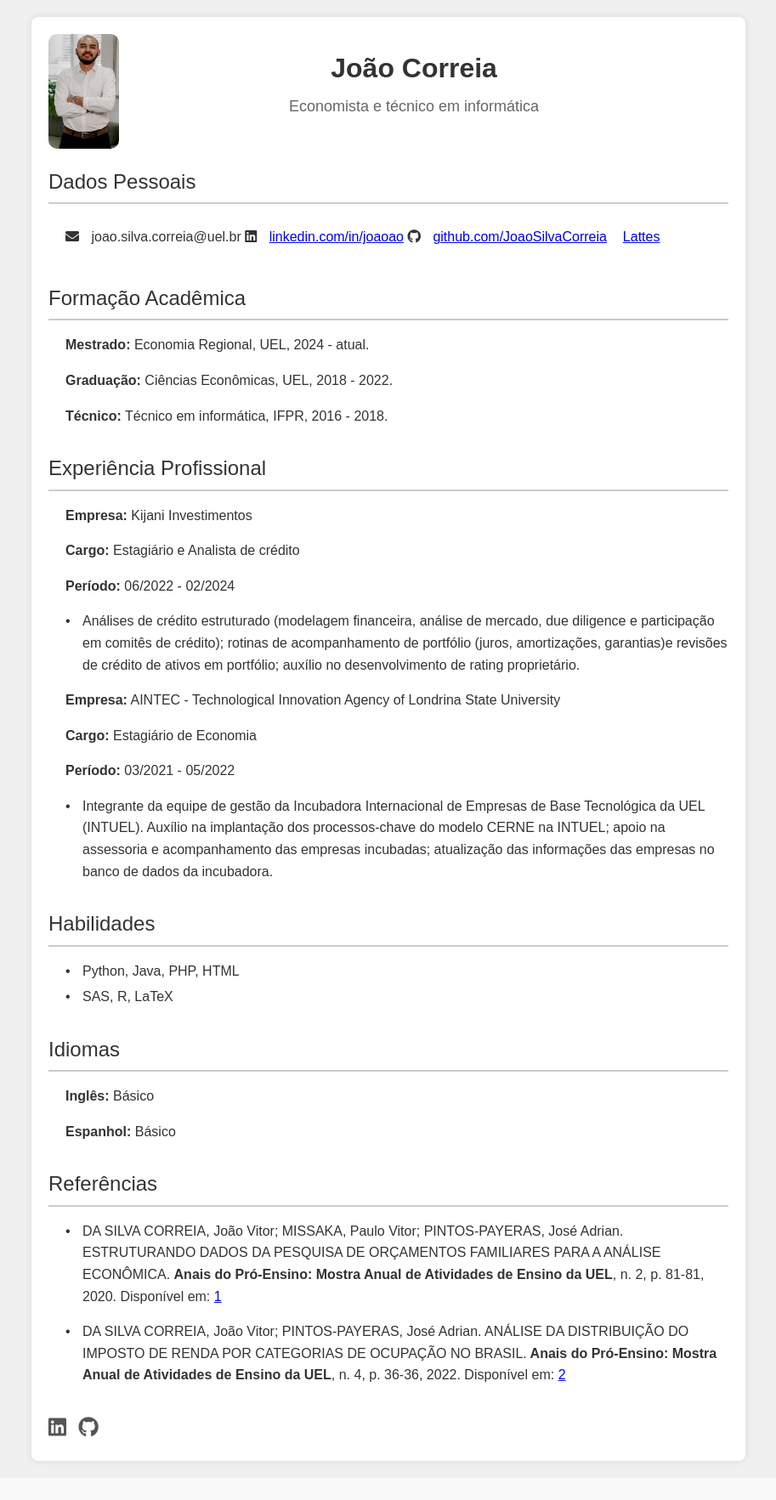
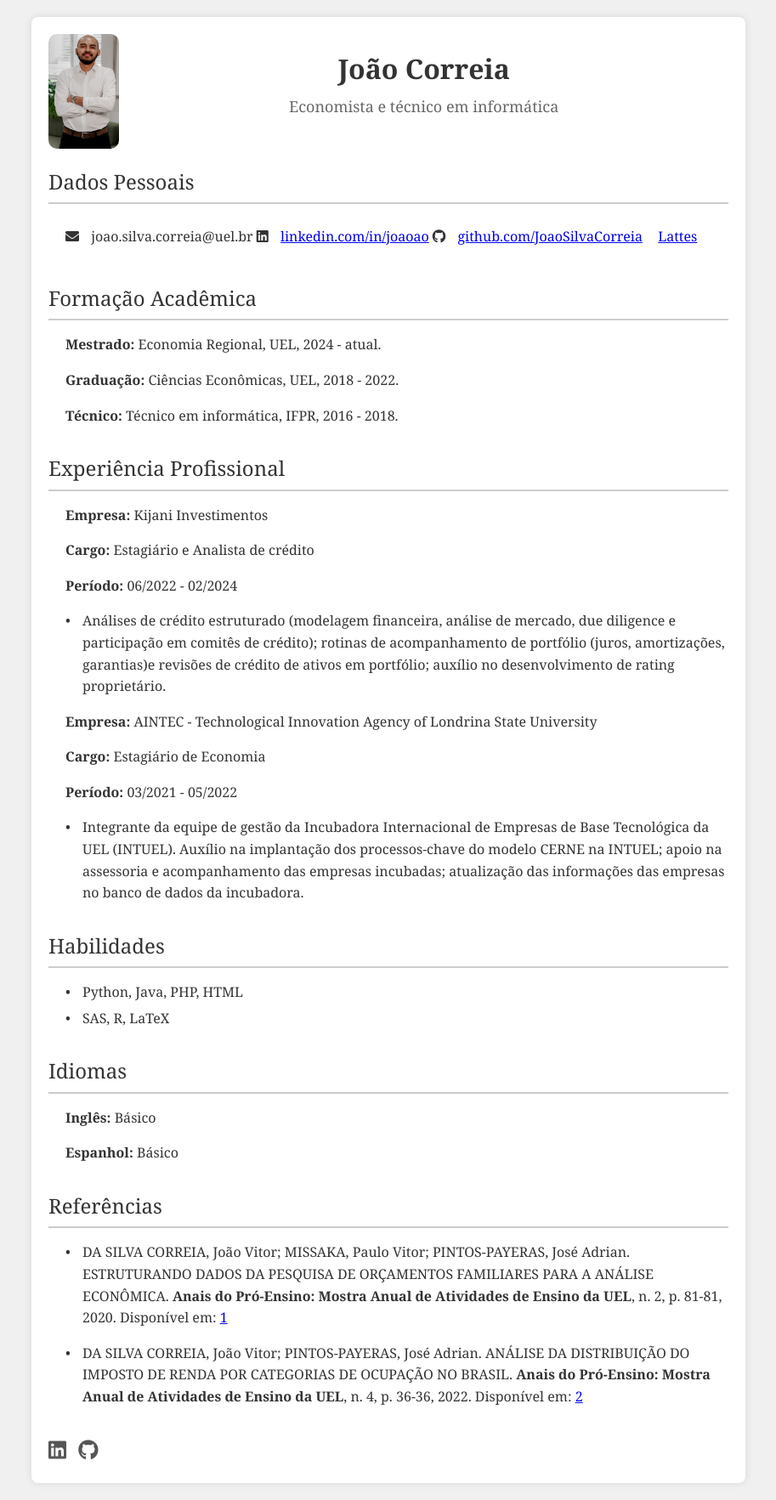
Before and after one commit to JoaoSilvaCorreia/JoaoSilvaCorreia.github.io, a PHP site: page / in a window 1280 px wide. Shown: the whole page at 85% size, without its empty margins (183-1096 px from the left). Before the commit the page ends 1724 px from the top, so only its background shows below. Run offline with PHP 8.4, Linux system fonts and the light colour scheme.

Commit message:
Update styles.css

```diff
--- a/css/styles.css
+++ b/css/styles.css
@@ -1,5 +1,5 @@
  body {
-            font-family: Arial, sans-serif;
+            font-family: Cambria, Cochin, Georgia, Times, 'Times New Roman', serif;
             line-height: 1.6;
             background-color: #f0f0f0;
             color: #333;
```
